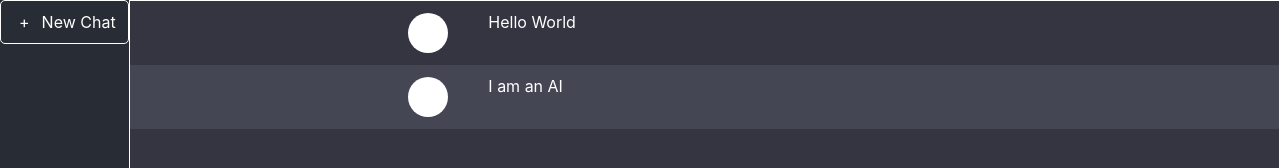
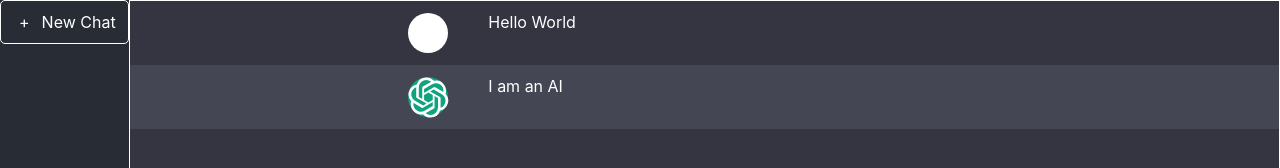
Before and after one commit to carterh191/chatgpt-enhanced, a React (Create React App) app in the folder client/: page / in a window 1280 px wide. Shown: the top 168 px of the page. Built offline with nearby package versions, Linux system fonts and the light colour scheme.

Commit message:
styled chatgpt logo

```diff
--- a/client/src/App.css
+++ b/client/src/App.css
@@ -109,6 +109,13 @@
 height: 40px;;
 }
 
+.avatar.chatgpt {
+  background: #10a37f;
+  border-radius:50%;
+  width: 40px;
+  height: 40px;;
+  }
+
 .message {
   padding-left: 40px;
   padding-right: 40px;
--- a/client/src/App.js
+++ b/client/src/App.js
@@ -25,8 +25,20 @@
           </div>
           <div className="chat-message chatgpt">
             <div className="chat-message-center">
-              <div className="avatar">
-
+              <div className="avatar chatgpt">
+              <svg
+    xmlns="http://www.w3.org/2000/svg"
+    width={41}
+    height={41}
+    fill="none"
+    strokeWidth={1.5}
+    className="h-6 w-6"
+  >
+    <path
+      fill="currentColor"
+      d="M37.532 16.87a9.963 9.963 0 0 0-.856-8.184 10.078 10.078 0 0 0-10.855-4.835A9.964 9.964 0 0 0 18.306.5a10.079 10.079 0 0 0-9.614 6.977 9.967 9.967 0 0 0-6.664 4.834 10.08 10.08 0 0 0 1.24 11.817 9.965 9.965 0 0 0 .856 8.185 10.079 10.079 0 0 0 10.855 4.835 9.965 9.965 0 0 0 7.516 3.35 10.078 10.078 0 0 0 9.617-6.981 9.967 9.967 0 0 0 6.663-4.834 10.079 10.079 0 0 0-1.243-11.813ZM22.498 37.886a7.474 7.474 0 0 1-4.799-1.735c.061-.033.168-.091.237-.134l7.964-4.6a1.294 1.294 0 0 0 .655-1.134V19.054l3.366 1.944a.12.12 0 0 1 .066.092v9.299a7.505 7.505 0 0 1-7.49 7.496ZM6.392 31.006a7.471 7.471 0 0 1-.894-5.023c.06.036.162.099.237.141l7.964 4.6a1.297 1.297 0 0 0 1.308 0l9.724-5.614v3.888a.12.12 0 0 1-.048.103l-8.051 4.649a7.504 7.504 0 0 1-10.24-2.744ZM4.297 13.62A7.469 7.469 0 0 1 8.2 10.333c0 .068-.004.19-.004.274v9.201a1.294 1.294 0 0 0 .654 1.132l9.723 5.614-3.366 1.944a.12.12 0 0 1-.114.01L7.04 23.856a7.504 7.504 0 0 1-2.743-10.237Zm27.658 6.437-9.724-5.615 3.367-1.943a.121.121 0 0 1 .113-.01l8.052 4.648a7.498 7.498 0 0 1-1.158 13.528v-9.476a1.293 1.293 0 0 0-.65-1.132Zm3.35-5.043c-.059-.037-.162-.099-.236-.141l-7.965-4.6a1.298 1.298 0 0 0-1.308 0l-9.723 5.614v-3.888a.12.12 0 0 1 .048-.103l8.05-4.645a7.497 7.497 0 0 1 11.135 7.763Zm-21.063 6.929-3.367-1.944a.12.12 0 0 1-.065-.092v-9.299a7.497 7.497 0 0 1 12.293-5.756 6.94 6.94 0 0 0-.236.134l-7.965 4.6a1.294 1.294 0 0 0-.654 1.132l-.006 11.225Zm1.829-3.943 4.33-2.501 4.332 2.5v5l-4.331 2.5-4.331-2.5V18Z"
+    />
+  </svg>
               </div>
               <div className="message">
                 I am an AI
```
